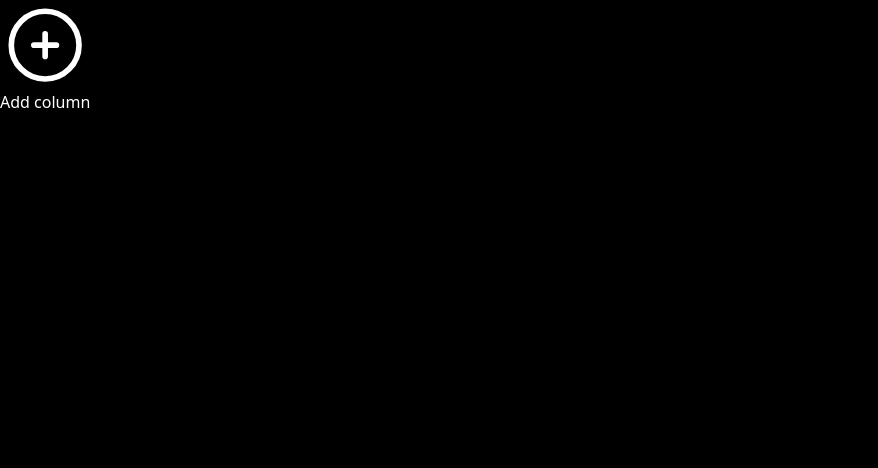
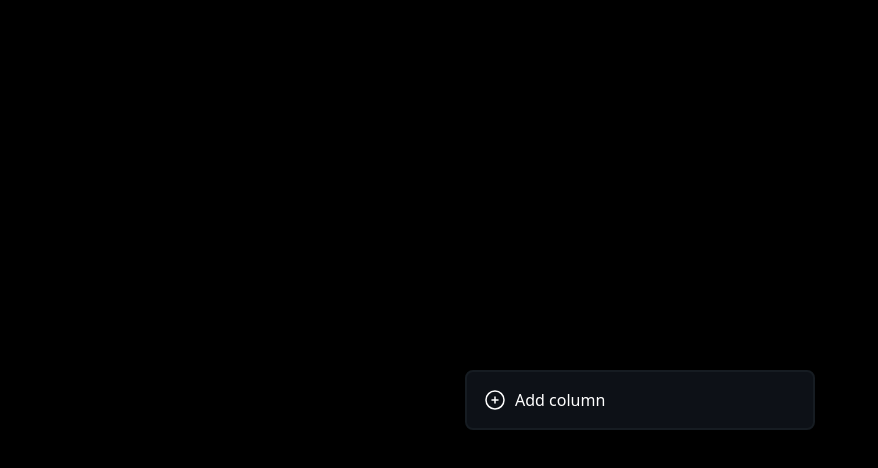
Before and after one commit to erickNjuki/React-DnD, a React (Vite) app: page / in a window 1280 px wide. Shown: the top 468 px of the page, without its empty margins (0-878 px from the left). Built offline with nearby package versions, Linux system fonts and the light colour scheme.

Commit message:
configured tailwind for typescrript

```diff
--- a/tailwind.config.js
+++ b/tailwind.config.js
@@ -1,8 +1,13 @@
 /** @type {import('tailwindcss').Config} */
 export default {
-  content: ["./src/**/*.{html,js}"],
+  content: ["./index.html", "./src/**/*.{js,ts,jsx,tsx}"],
   theme: {
-    extend: {},
+    extend: {
+      colors: {
+        mainBackgroundColor: "#0D1117",
+        columnBackgroundColor: "#161C22",
+      },
+    },
   },
   plugins: [],
 };
```
